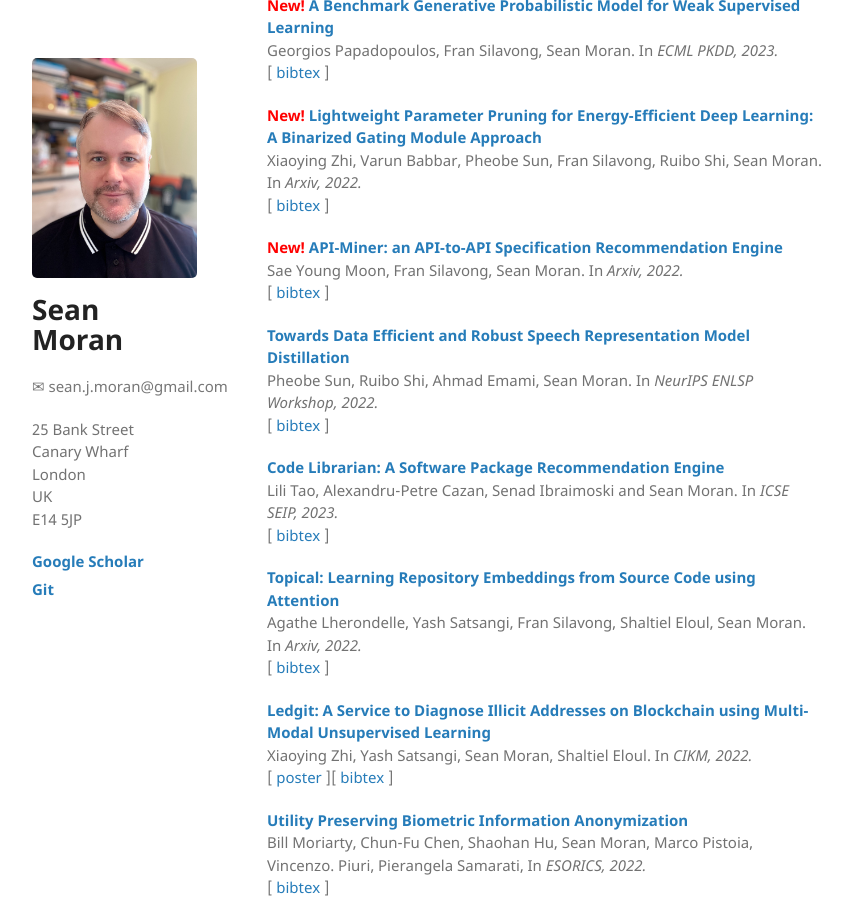
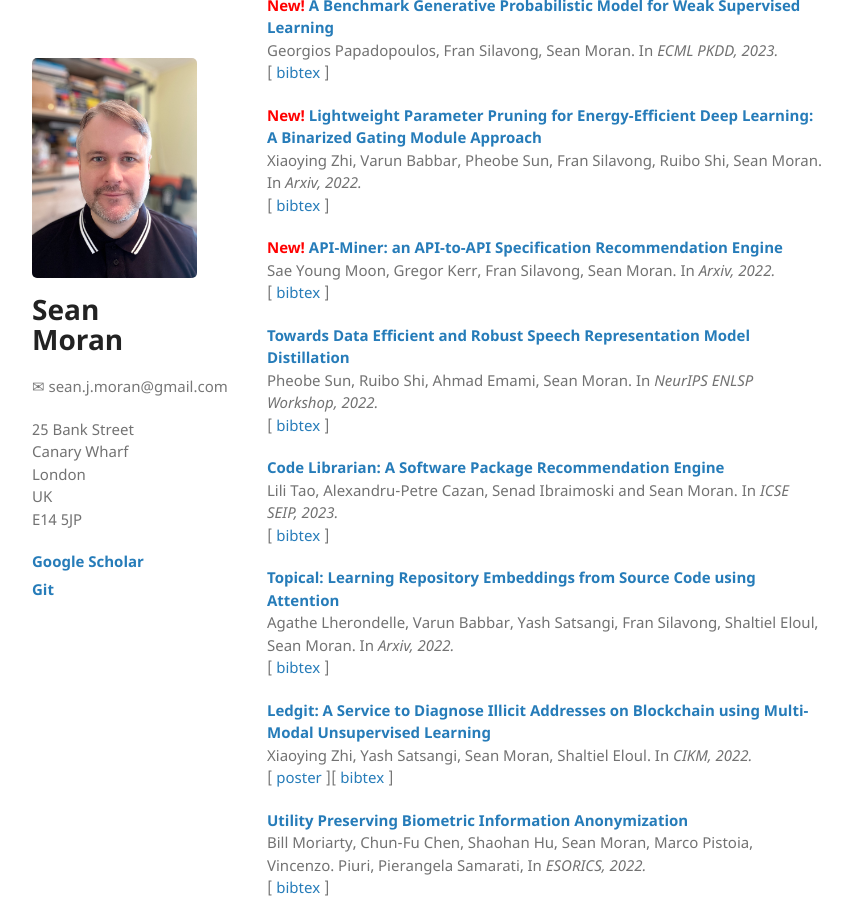
Before and after one commit to sjmoran/sjmoran.github.io, a Jekyll site: the page built from index.html, in a window 1280 px wide and 900 px high, scrolled down 1413 px. Shown: the whole window, without its empty margins (26-878 px from the left). Built offline with Jekyll 4.4.1, drawn with Linux system fonts in a browser that asks for light colours.

Commit message:
Update index.html

```diff
--- a/index.html
+++ b/index.html
@@ -67,7 +67,7 @@ A Benchmark Generative Probabilistic Model for Weak Supervised Learning</a></str
 [ <a target="_blank" href="">bibtex</a> ] </p>
 
 <p><strong><span style='color:red'>New! </span><a target="_blank" href="https://arxiv.org/abs/2212.07253">API-Miner: an API-to-API Specification Recommendation Engine
-</a></strong><br />Sae Young Moon, Fran Silavong, Sean Moran. In <em>Arxiv, 2022.</em><br />
+</a></strong><br />Sae Young Moon, Gregor Kerr, Fran Silavong, Sean Moran. In <em>Arxiv, 2022.</em><br />
 [ <a target="_blank" href="">bibtex</a> ] </p>
 
 <p><strong><a target="_blank" href="https://neurips2022-enlsp.github.io/papers/paper_16.pdf">Towards Data Efficient and Robust Speech Representation Model Distillation
@@ -80,7 +80,7 @@ A Benchmark Generative Probabilistic Model for Weak Supervised Learning</a></str
 
 <p><strong><a target="_blank" href="https://arxiv.org/pdf/2208.09495.pdf">Topical: Learning Repository Embeddings from Source Code using Attention
 </a></strong><br />
-Agathe Lherondelle, Yash Satsangi, Fran Silavong, Shaltiel Eloul, Sean Moran. In <em>Arxiv, 2022.</em><br />
+Agathe Lherondelle, Varun Babbar, Yash Satsangi, Fran Silavong, Shaltiel Eloul, Sean Moran. In <em>Arxiv, 2022.</em><br />
 [ <a target="_blank" href="">bibtex</a> ] </p>
 
 <p><strong><a target="_blank" href="https://dl.acm.org/doi/10.1145/3511808.3557212">Ledgit: A Service to Diagnose Illicit Addresses on Blockchain using Multi-Modal Unsupervised Learning
```
